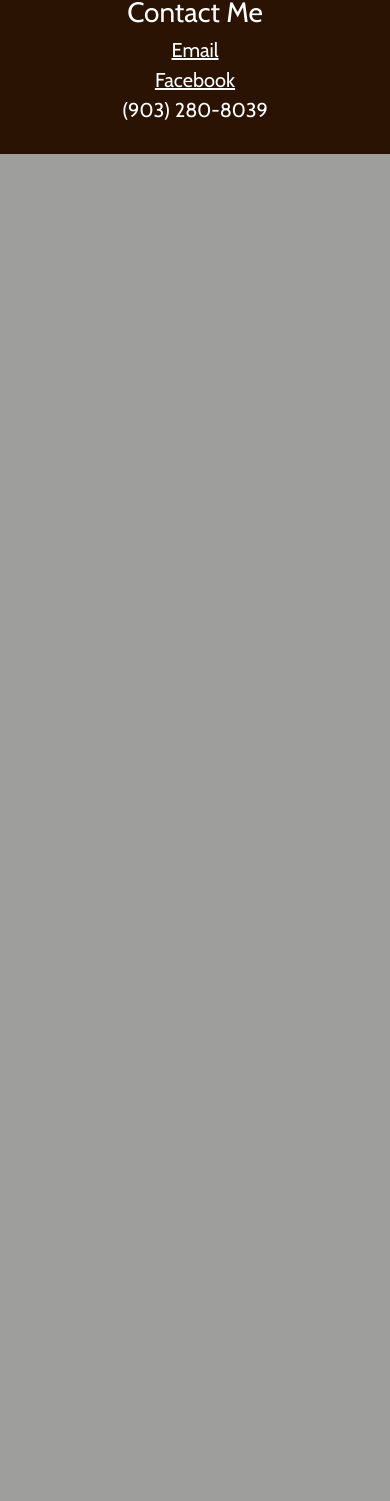
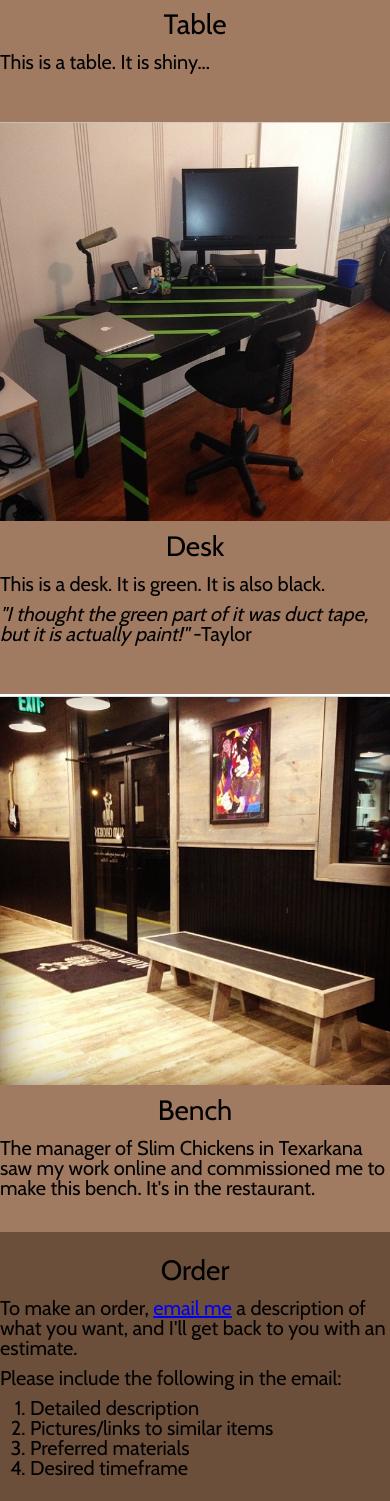
Before and after one commit to tvance989/gizworks, a PHP site: page / in a window 390 px wide. Shown: the part 2498-3999 px from the top of the page. Before the commit the page ends 2652 px from the top, so only its background shows below. Run offline with PHP 8.4, Linux system fonts and the light colour scheme.

Commit message:
Added content from previous project

```diff
--- a/home.html
+++ b/home.html
@@ -21,27 +21,52 @@
     </nav>
 
     <section id="home" class="clear">
-        <img src="images/gizip.jpg" alt="Giz &amp; Zip" />
+        <img src="images/giz.jpg">
         <h1>I'm Hunter.</h1>
     </section>
 
     <section id="about">
-        <h1>I make stuff. Here are some more sentences about me. That last one was too, just so you know. Oh no! I forgot to make the last two sentences about me! :(</h1>
+        <h1>About Me</h1>
+        <p>I make stuff. Here are some more sentences about me. That last one was too, just so you know. Oh no! I forgot to make the last two sentences about me! :(</p>
     </section>
 
     <section id="gallery">
         <h1>Gallery</h1>
 
         <article class="clear">
-            <img src="https://scontent-b-dfw.xx.fbcdn.net/hphotos-frc3/v/t1.0-9/s720x720/1238956_622717217749095_434066932_n.jpg?oh=b03d6fe04e04af0632e598f76ff66a76&oe=54D422BD" alt="Bench" />
+            <img src="images/bench.jpg">
             <div>
                 <h2>Bench</h2>
-                <p>This is a bench. It is at Slim Chickens. I made it for them because they asked me to. They also gave me money.</p>
+                <p>This is a bench I made. You sit on it.</p>
             </div>
         </article>
 
         <article class="clear">
-            <img src="https://fbcdn-sphotos-f-a.akamaihd.net/hphotos-ak-xpa1/v/t1.0-9/s720x720/10414381_750990071588475_1758649899057278666_n.jpg?oh=0ba17f51e987d035c59d6b1e59b48141&oe=54DD97B1&__gda__=1423123031_6306b9a0ab938196ebabc62e159f56b2" alt="Desk" />
+            <img src="images/key.jpg">
+            <div>
+                <h2>Key Holder</h2>
+                <p>I made this key holder for my sister when she got married. It's a key, get it?</p>
+            </div>
+        </article>
+
+        <article class="clear">
+            <img src="images/glass-table.jpg">
+            <div>
+                <h2>Glass Table</h2>
+                <p>This is glass. Be careful, but not <i>too</i> careful.</p>
+            </div>
+        </article>
+
+        <article class="clear">
+            <img src="images/table.jpg">
+            <div>
+                <h2>Table</h2>
+                <p>This is a table. It is shiny...</p>
+            </div>
+        </article>
+
+        <article class="clear">
+            <img src="images/desk.jpg">
             <div>
                 <h2>Desk</h2>
                 <p>This is a desk. It is green. It is also black.</p>
@@ -50,11 +75,10 @@
         </article>
 
         <article class="clear">
-            <img src="https://scontent-a-dfw.xx.fbcdn.net/hphotos-xfa1/v/t1.0-9/s720x720/1901140_702420066445476_1241611893_n.jpg?oh=43808677921fa349e7ab46f5883ea0ef&oe=550BF0AC" alt="Table" />
+            <img src="images/slim-bench.jpg">
             <div>
-                <h2>Table</h2>
-                <p>This is a table. It is shiny...</p>
-                <p><i>"Hand crafted cedar and hardwood table for sale."</i> -hunterbv7</p>
+                <h2>Bench</h2>
+                <p>The manager of Slim Chickens in Texarkana saw my work online and commissioned me to make this bench. It's in the restaurant.</p>
             </div>
         </article>
     </section>
--- a/style/small.sass
+++ b/style/small.sass
@@ -26,9 +26,6 @@ p
     margin-top: 0.5em
     text-align: center
 
-#about
-    text-align: left
-
 #gallery
     padding-left: 0
     padding-right: 0
--- a/style/style.css
+++ b/style/style.css
@@ -123,9 +123,6 @@ i {
     margin-top: 0.5em;
     text-align: center; }
 
-  #about {
-    text-align: left; }
-
   #gallery {
     padding-left: 0;
     padding-right: 0; }
```
Also changed, not shown: images/bench.jpg (added), images/desk.jpg (added), images/giz.jpg (added), images/glass-table.jpg (added), images/slim-bench.jpg (added), 4 other files.
